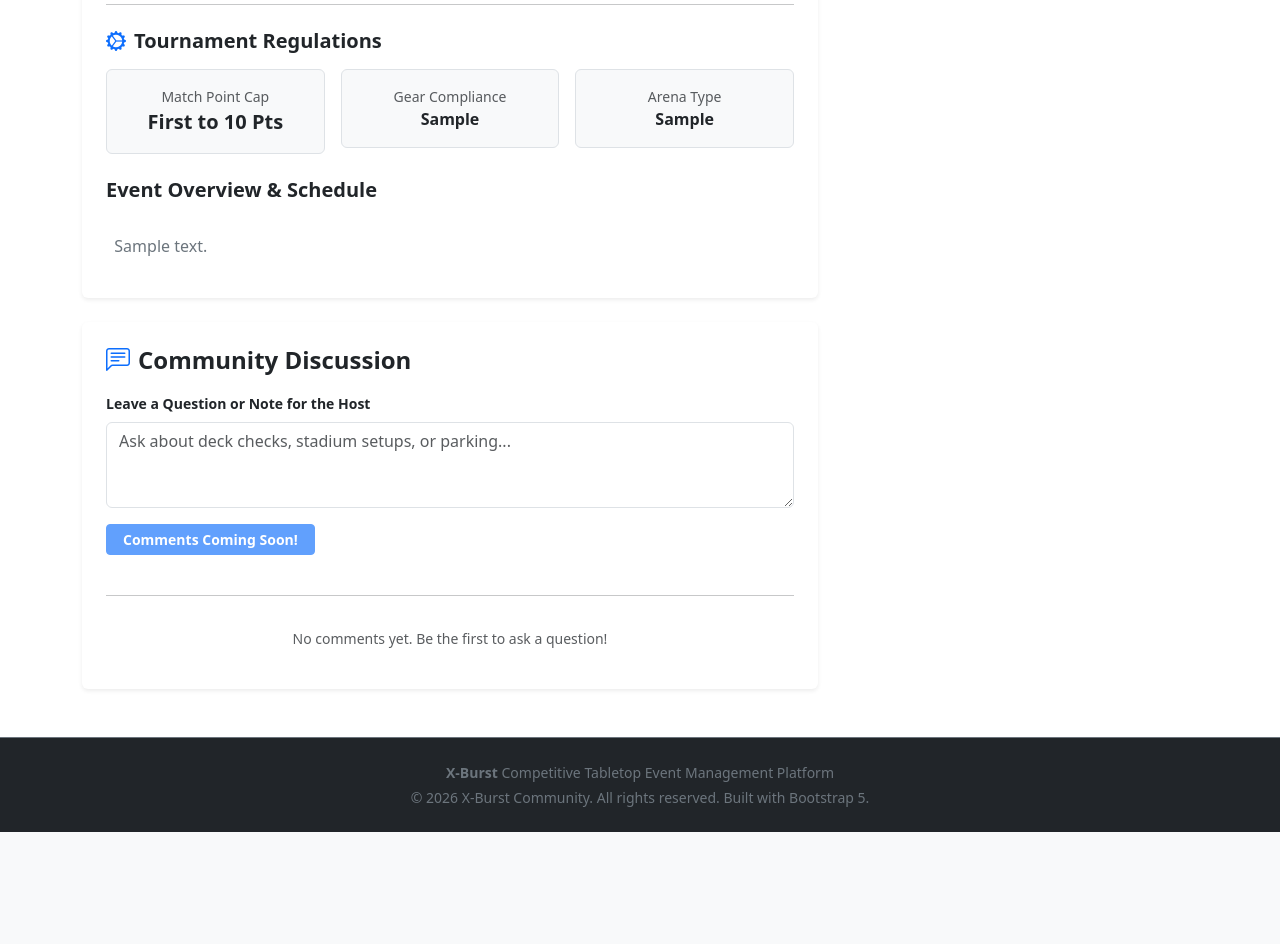
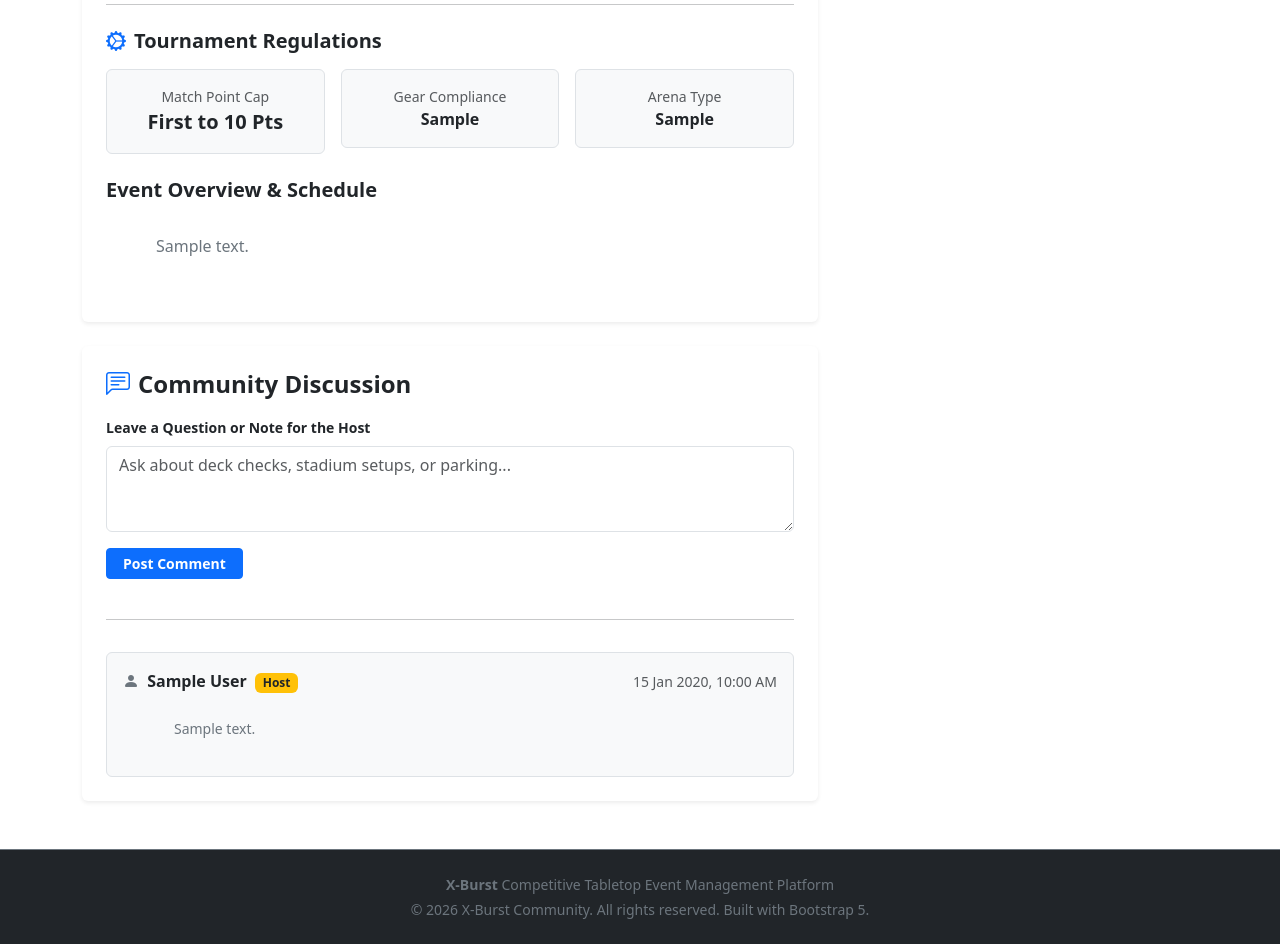
Before and after one commit to BenMuir/a2_in4_Tu_11_S517_Anshul_17, a Flask app: template beyblade/templates/event-details.html in a window 1280 px wide. Shown: the part 742-1686 px from the top of the page. Before the commit the page ends 1574 px from the top, so only its background shows below. Run offline with Flask 3, Linux system fonts and the light colour scheme; the template is opened without the code that fills it: most values are stand-ins (such as "Sample title", 1, 10 or a date in 2020); grey boxes marked "Sample" are stand-in pictures.

Commit message:
feat: implement dynamic community comments on event details

```diff
--- a/beyblade/templates/event-details.html
+++ b/beyblade/templates/event-details.html
@@ -109,27 +109,31 @@ Event Details{% endblock %} {% block content %}
 
           <!-- Overview and Rules Description -->
           <h5 class="fw-bold mb-2">Event Overview & Schedule</h5>
-<p class="text-secondary" style="white-space: pre-wrap;">
-  {{ tournament.description }}
-</p>
+          <p class="text-secondary" style="white-space: pre-wrap">
+            {{ tournament.description }}
           </p>
         </div>
       </div>
 
       <!-- Discussion and Community Q&A Section -->
-      <!-- We will wire up the backend for this in the next iteration! -->
       <div class="card border-0 shadow-sm p-4 mb-4">
         <h4 class="fw-bold mb-3">
           <i class="bi bi-chat-left-text text-primary me-2"></i>Community
           Discussion
         </h4>
 
-        <form id="commentForm" class="mb-4">
+        <!-- Connect the form to our new backend route -->
+        <form
+          method="POST"
+          action="{{ url_for('main.add_comment', id=tournament.id) }}"
+          class="mb-4"
+        >
           <div class="mb-3">
             <label for="commentInput" class="form-label small fw-semibold"
               >Leave a Question or Note for the Host</label
             >
             <textarea
+              name="body"
               id="commentInput"
               class="form-control"
               rows="3"
@@ -137,18 +141,40 @@ Event Details{% endblock %} {% block content %}
               required
             ></textarea>
           </div>
-          <button
-            type="button"
-            class="btn btn-primary btn-sm px-3 fw-semibold disabled"
-          >
-            Comments Coming Soon!
+          <button type="submit" class="btn btn-primary btn-sm px-3 fw-semibold">
+            Post Comment
           </button>
         </form>
 
         <hr />
 
-        <div class="text-center text-muted small py-3">
-          No comments yet. Be the first to ask a question!
+        <!-- JINJA LOOP: Render all comments linked to this tournament -->
+        <div class="vstack gap-3 mt-3">
+          {% for comment in tournament.comments %}
+          <div class="p-3 bg-light rounded border">
+            <div class="d-flex justify-content-between align-items-center mb-1">
+              <strong class="text-dark">
+                <i class="bi bi-person-fill text-secondary me-1"></i> {{
+                comment.user.full_name }}
+                <!-- Automatically tag the host if they reply -->
+                {% if comment.user.id == tournament.host_id %}
+                <span class="badge bg-warning text-dark ms-1">Host</span>
+                {% endif %}
+              </strong>
+              <span class="text-muted small"
+                >{{ comment.created_at.strftime('%d %b %Y, %I:%M %p') }}</span
+              >
+            </div>
+            <p class="mb-0 text-secondary small" style="white-space: pre-wrap">
+              {{ comment.body }}
+            </p>
+          </div>
+          {% else %}
+          <!-- Empty state if no comments exist -->
+          <div class="text-center text-muted small py-3">
+            No comments yet. Be the first to ask a question!
+          </div>
+          {% endfor %}
         </div>
       </div>
     </div>
```
Also changed, not shown: beyblade/routes.py (+22 -1 lines).
